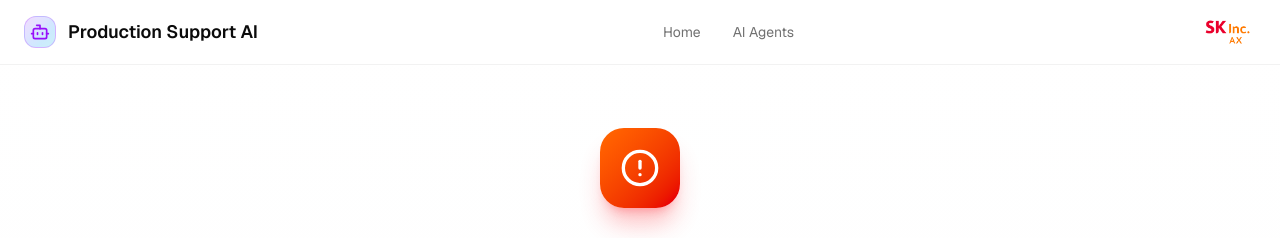
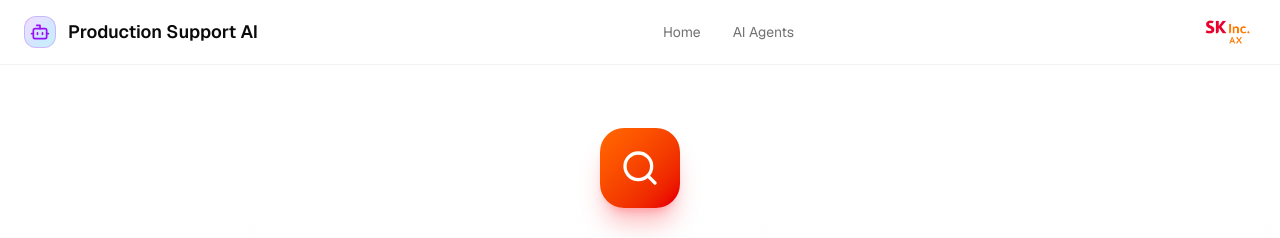
Before and after one commit to skax-11825/Production-Support-AI, a Next.js app in the folder ai-agent-ui/: page /error-lense in a window 1280 px wide. Shown: the top 238 px of the page. Built offline with nearby package versions, Linux system fonts and the light colour scheme.

Commit message:
fix: Change Error Lens icon from AlertCircle to Search (magnifying glass)

```diff
--- a/ai-agent-ui/app/error-lense/page.tsx
+++ b/ai-agent-ui/app/error-lense/page.tsx
@@ -1,7 +1,7 @@
 import { Header } from "@/components/header"
 import { ChatInterface } from "@/components/chat-interface"
 import { Card } from "@/components/ui/card"
-import { AlertCircle, Search, ShieldCheck, Lightbulb } from "lucide-react"
+import { Search, ShieldCheck, Lightbulb } from "lucide-react"
 
 export default function ErrorLensePage() {
   return (
@@ -10,7 +10,7 @@ export default function ErrorLensePage() {
       <div className="container mx-auto px-6 pt-32 pb-16">
         <div className="mb-16 text-center">
           <div className="mx-auto mb-6 flex h-20 w-20 items-center justify-center rounded-3xl bg-gradient-to-br from-orange-500 to-red-600 shadow-xl shadow-red-500/30">
-            <AlertCircle className="h-10 w-10 text-white" />
+            <Search className="h-10 w-10 text-white" />
           </div>
           <h1 className="mb-4 text-5xl font-semibold tracking-tight sm:text-6xl">Error Lens Agent</h1>
           <p className="mx-auto max-w-2xl text-balance text-lg leading-relaxed text-muted-foreground">
--- a/ai-agent-ui/components/agent-navigation.tsx
+++ b/ai-agent-ui/components/agent-navigation.tsx
@@ -1,6 +1,6 @@
 import { Card } from "@/components/ui/card"
 import { Button } from "@/components/ui/button"
-import { TrendingUp, AlertCircle, ArrowRight } from "lucide-react"
+import { TrendingUp, Search, ArrowRight } from "lucide-react"
 import Link from "next/link"
 
 export function AgentNavigation() {
@@ -16,7 +16,7 @@ export function AgentNavigation() {
       shadowColor: "shadow-purple-500/30",
     },
     {
-      icon: AlertCircle,
+      icon: Search,
       title: "Error Lens Agent",
       description:
         "장비 에러 및 작업 이력을 통합 분석해 엔지니어에게 즉각적으로 에러 원인 및 조치 방안에 대한 인사이트를 제공하는 AI 에이전트",
```
